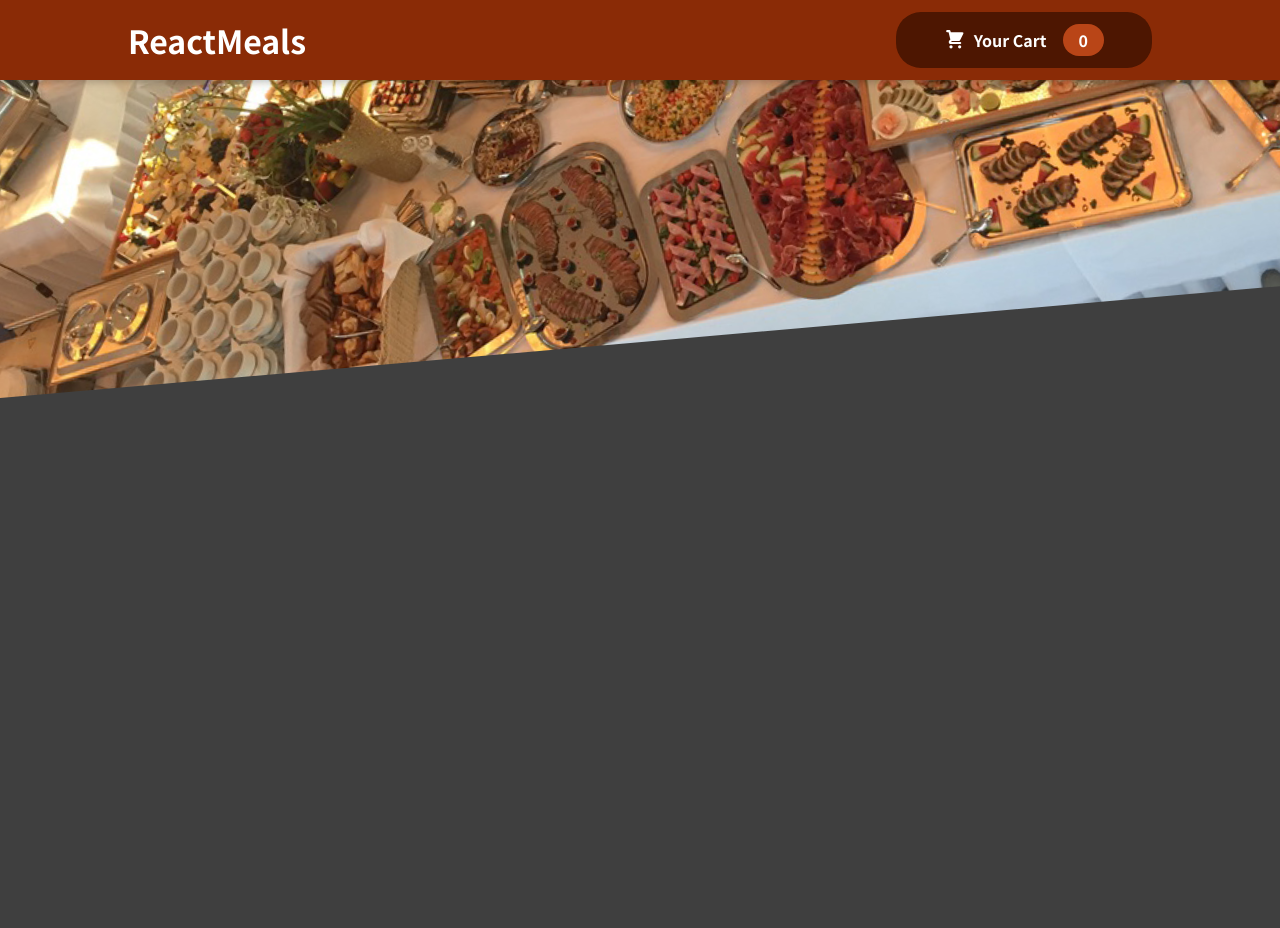
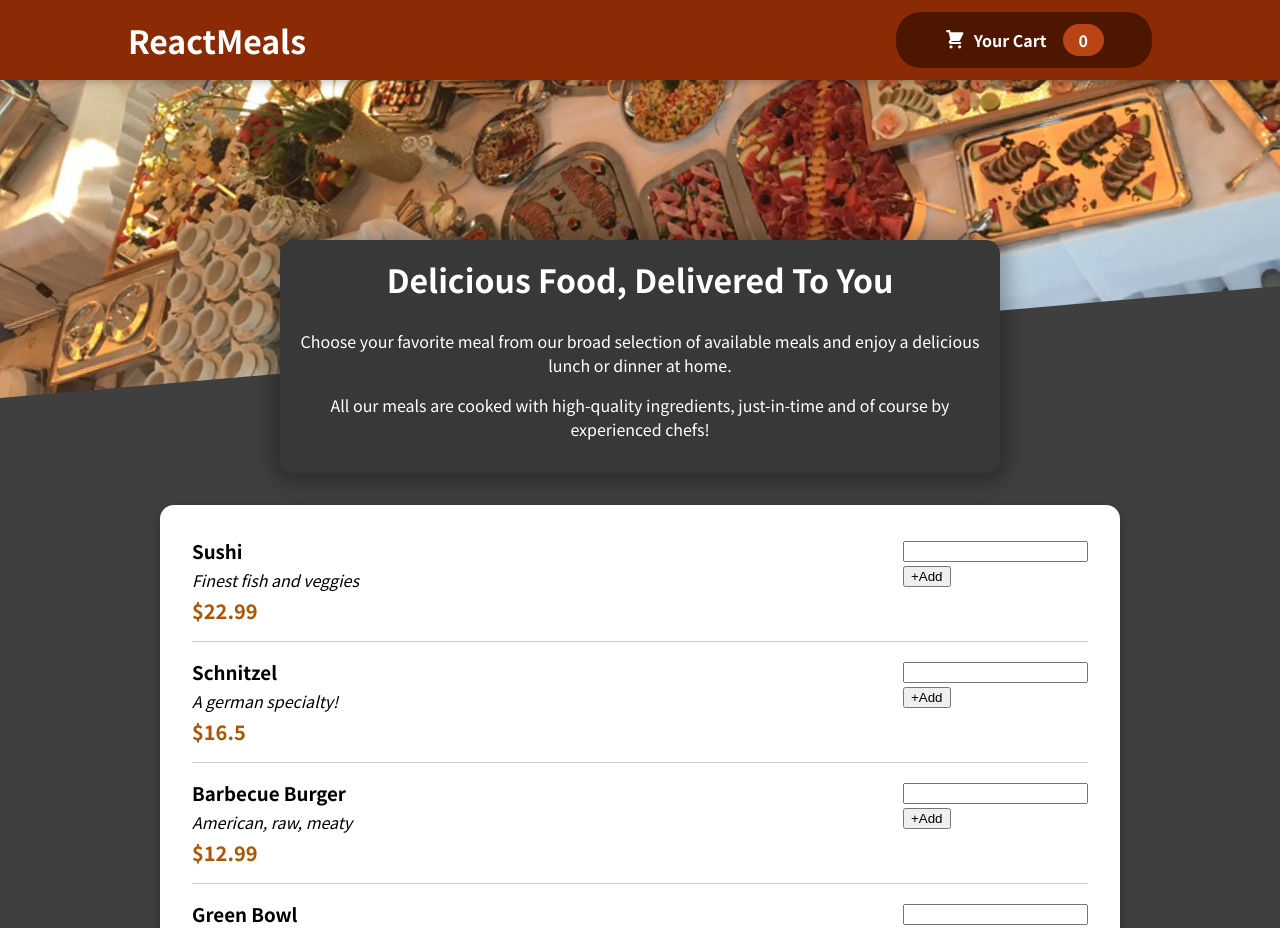
Before and after one commit to GraceYou500/06.Food-Order-App, a React (Create React App) app: page / in a window 1280 px wide. Shown: the top 928 px of the page. Before the commit the page ends 800 px from the top, so only its background shows below. Built offline with nearby package versions, Linux system fonts and the light colour scheme.

Commit message:
render manu

```diff
--- a/src/App.js
+++ b/src/App.js
@@ -1,10 +1,15 @@
 import React from 'react';
 import Header from './components/Layout/Header';
+
+import Meals from './components/Meals/Meals';
 
 function App() {
   return (
     <>
       <Header />
+      <main>
+        <Meals />
+      </main>
     </>
   );
 }
--- /dev/null
+++ b/src/components/Meals/AvailableMeals.js
@@ -0,0 +1,52 @@
+import React from 'react';
+import classes from './AvailableMeals.module.css';
+import MealItem from './MealItem';
+import Card from '../UI/Card';
+
+const DUMMY_MEALS = [
+  {
+    id: 'm1',
+    name: 'Sushi',
+    description: 'Finest fish and veggies',
+    price: 22.99,
+  },
+  {
+    id: 'm2',
+    name: 'Schnitzel',
+    description: 'A german specialty!',
+    price: 16.5,
+  },
+  {
+    id: 'm3',
+    name: 'Barbecue Burger',
+    description: 'American, raw, meaty',
+    price: 12.99,
+  },
+  {
+    id: 'm4',
+    name: 'Green Bowl',
+    description: 'Healthy...and green...',
+    price: 18.99,
+  },
+];
+
+const AvailableMeals = props => {
+  const mealsList = DUMMY_MEALS.map(el => (
+    <MealItem
+      name={el.name}
+      description={el.description}
+      price={el.price}
+      key={el.id}
+    />
+  ));
+
+  return (
+    <div className={classes.meals}>
+      <Card>
+        <ul>{mealsList}</ul>
+      </Card>
+    </div>
+  );
+};
+
+export default AvailableMeals;
--- /dev/null
+++ b/src/components/Meals/AvailableMeals.module.css
@@ -0,0 +1,24 @@
+.meals {
+  max-width: 60rem;
+  width: 90%;
+  margin: 2rem auto;
+  animation: meals-appear 1s ease-out forwards;
+}
+
+.meals ul {
+  list-style: none;
+  margin: 0;
+  padding: 0;
+}
+
+@keyframes meals-appear {
+  from {
+    opacity: 0;
+    transform: translateY(3rem);
+  }
+
+  to {
+    opacity: 1;
+    transform: translateY(0);
+  }
+}
--- /dev/null
+++ b/src/components/Meals/MealItem.js
@@ -0,0 +1,22 @@
+import React from 'react';
+import classes from './MealItem.module.css';
+
+const MealItem = props => {
+  return (
+    <li className={classes.meal}>
+      <div>
+        <h3>{props.name}</h3>
+        <div className={classes.description}>{props.description}</div>
+        <div className={classes.price}>${props.price}</div>
+      </div>
+      <div>
+        <form>
+          <input />
+        </form>
+        <button>+Add</button>
+      </div>
+    </li>
+  );
+};
+
+export default MealItem;
--- /dev/null
+++ b/src/components/Meals/MealItem.module.css
@@ -0,0 +1,22 @@
+.meal {
+  display: flex;
+  justify-content: space-between;
+  margin: 1rem;
+  padding-bottom: 1rem;
+  border-bottom: 1px solid #ccc;
+}
+
+.meal h3 {
+  margin: 0 0 0.25rem 0;
+}
+
+.description {
+  font-style: italic;
+}
+
+.price {
+  margin-top: 0.25rem;
+  font-weight: bold;
+  color: #ad5502;
+  font-size: 1.25rem;
+}
--- /dev/null
+++ b/src/components/Meals/Meals.js
@@ -0,0 +1,14 @@
+import React from 'react';
+import MealsSummary from './MealsSummary';
+import AvailableMeals from './AvailableMeals';
+
+const Meals = () => {
+  return (
+    <>
+      <MealsSummary />
+      <AvailableMeals />
+    </>
+  );
+};
+
+export default Meals;
--- /dev/null
+++ b/src/components/Meals/MealsSummary.js
@@ -0,0 +1,19 @@
+import classes from './MealsSummary.module.css';
+
+const MealsSummary = () => {
+  return (
+    <div className={classes.summary}>
+      <h2>Delicious Food, Delivered To You</h2>
+      <p>
+        Choose your favorite meal from our broad selection of available meals
+        and enjoy a delicious lunch or dinner at home.
+      </p>
+      <p>
+        All our meals are cooked with high-quality ingredients, just-in-time and
+        of course by experienced chefs!
+      </p>
+    </div>
+  );
+};
+
+export default MealsSummary;
--- /dev/null
+++ b/src/components/Meals/MealsSummary.module.css
@@ -0,0 +1,18 @@
+.summary {
+  text-align: center;
+  max-width: 45rem;
+  width: 90%;
+  margin: auto;
+  margin-top: -10rem;
+  position: relative;
+  background-color: #383838;
+  color: white;
+  border-radius: 14px;
+  padding: 1rem;
+  box-shadow: 0 1px 18px 10px rgba(0, 0, 0, 0.25);
+}
+
+.summary h2 {
+  font-size: 2rem;
+  margin-top: 0;
+}
--- /dev/null
+++ b/src/components/UI/Card.js
@@ -0,0 +1,8 @@
+import React from 'react';
+import classes from './Card.module.css';
+
+const Card = props => {
+  return <div className={classes.card}>{props.children}</div>;
+};
+
+export default Card;
--- /dev/null
+++ b/src/components/UI/Card.module.css
@@ -0,0 +1,6 @@
+.card {
+  padding: 1rem;
+  box-shadow: 0 2px 8px rgba(0, 0, 0, 0.25);
+  border-radius: 14px;
+  background-color: white;
+}
```
Also changed, not shown: src/components/Meals/MealItemForm.js (added), 1 other file (tests, documents, lock files or other folders).
